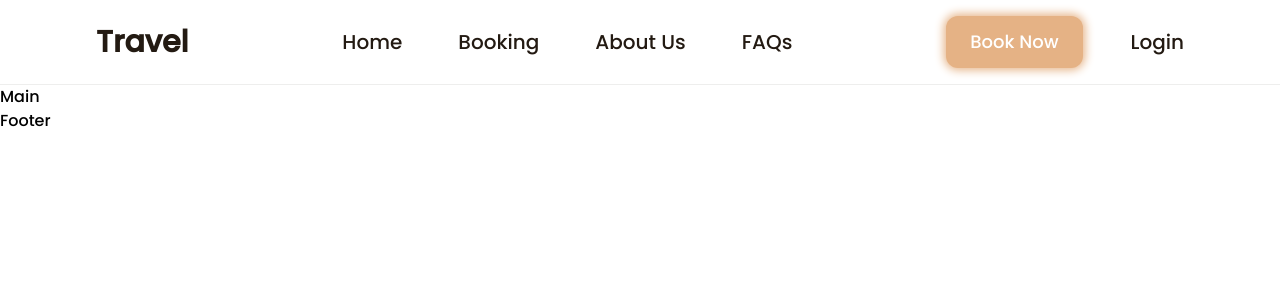
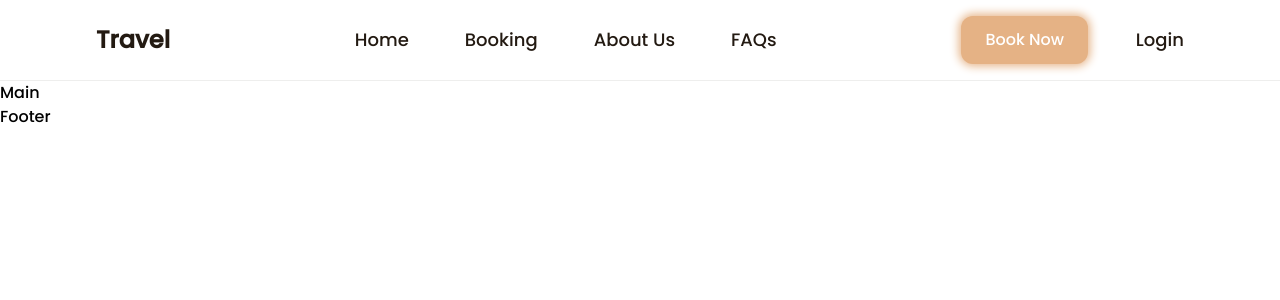
Before and after one commit to djalilsel/travel, a Next.js app: page / in a window 1280 px wide. Shown: the top 300 px of the page. Built offline with nearby package versions, Linux system fonts and the light colour scheme.

Commit message:
header size fixes

```diff
--- a/components/Header.jsx
+++ b/components/Header.jsx
@@ -3,18 +3,18 @@ import React from "react";
 const Header = () => {
   return (
     <header className="border-b-[1px] bg-white border-b-[#BCBAB840] w-full flex items-center justify-between py-4 px-24 text-Black">
-      <div className="font-[600] text-3xl cursor-default">Travel</div>
-      <ul className="flex gap-14 font-[500] text-xl">
+      <div className="font-[600] text-2xl cursor-default">Travel</div>
+      <ul className="flex gap-14 font-[500] text-lg">
         <li className="cursor-pointer">Home</li>
         <li className="cursor-pointer">Booking</li>
         <li className="cursor-pointer">About Us</li>
         <li className="cursor-pointer">FAQs</li>
       </ul>
       <div className="flex gap-12">
-        <button className="bg-primary text-white text-lg rounded-xl px-6 py-3 shadow-3xl">
+        <button className="bg-primary text-white text-base rounded-xl px-6 py-3 shadow-3xl">
           Book Now
         </button>
-        <button className="font-[500] text-xl">Login</button>
+        <button className="font-[500] text-lg">Login</button>
       </div>
     </header>
   );
```
